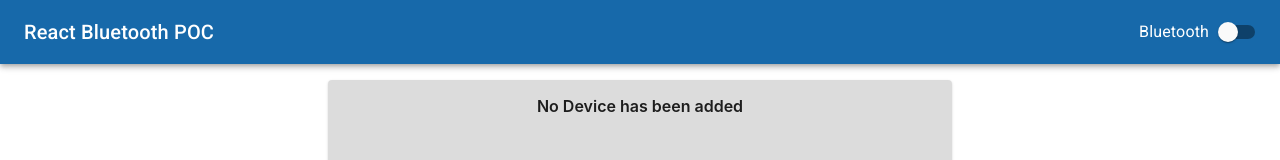
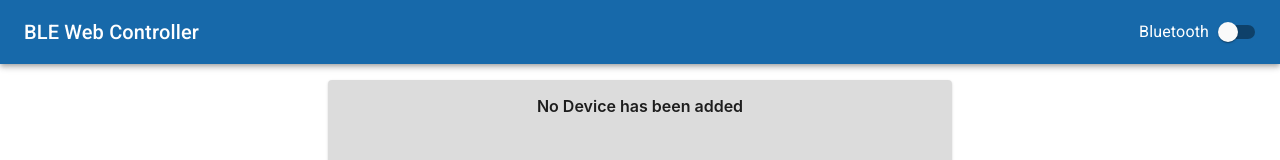
Before and after one commit to errakeshm/react-bluetooth-app, a React (Create React App) app in the folder web-bluetooth-app/: page / in a window 1280 px wide. Shown: the top 160 px of the page. Built offline with nearby package versions, Linux system fonts and the light colour scheme.

Commit message:
Changing topics

```diff
--- a/web-bluetooth-app/public/index.html
+++ b/web-bluetooth-app/public/index.html
@@ -26,7 +26,7 @@
     -->
     <link rel="stylesheet" href="https://fonts.googleapis.com/css?family=Roboto:300,400,500,700&display=swap" />
 
-    <title>React App</title>
+    <title>BLE Web Controller</title>
   </head>
   <body>
     <noscript>You need to enable JavaScript to run this app.</noscript>
--- a/web-bluetooth-app/src/components/header.js
+++ b/web-bluetooth-app/src/components/header.js
@@ -88,7 +88,7 @@ class Header extends React.Component {
                         {/* <IconButton className={classes.menuButton} edge="start" color="inherit" aria-label="menu">
                             <Menu />
                         </IconButton> */}
-                        <Typography variant="h6" className={classes.title}>React Bluetooth POC</Typography>
+                        <Typography variant="h6" className={classes.title}>BLE Web Controller</Typography>
                         <FormGroup>
                             <FormControlLabel
                                 control={<Switch checked={this.state.checked} onChange={this.toggleChecked}></Switch>}
```
